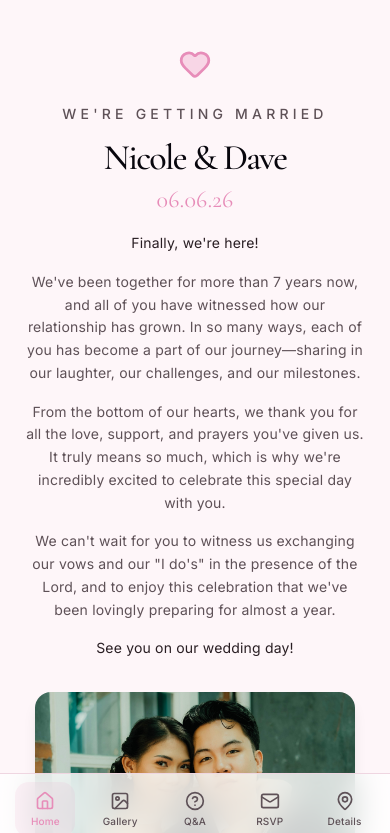
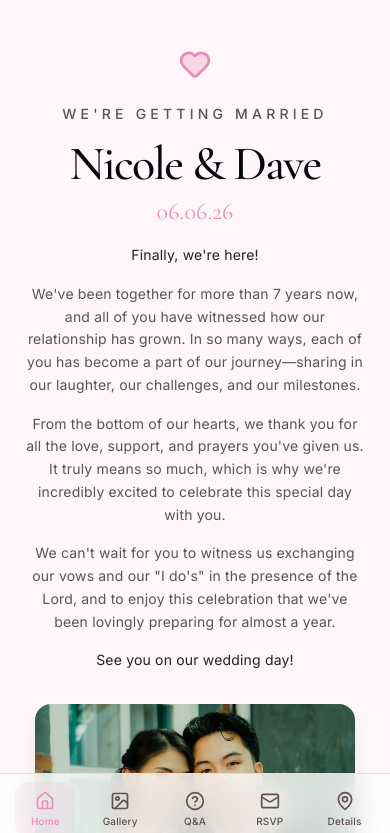
Before and after one commit to MyNameIsDIG/dnd-wedding-site, a React (Vite) app: page / in a window 390 px wide. Shown: the top 833 px of the page. Built offline with nearby package versions, Linux system fonts and the light colour scheme.

Commit message:
Increase h1 font size for Nicole & Dave heading

```diff
--- a/src/index.css
+++ b/src/index.css
@@ -49,11 +49,11 @@ body {
 
 h1 {
   color: var(--text-h);
-  font-size: 56px;
+  font-size: 80px;
   letter-spacing: -1.68px;
   margin: 0;
   @media (max-width: 1024px) {
-    font-size: 36px;
+    font-size: 48px;
     margin: 0px 0px 8px;
   }
 }
```
